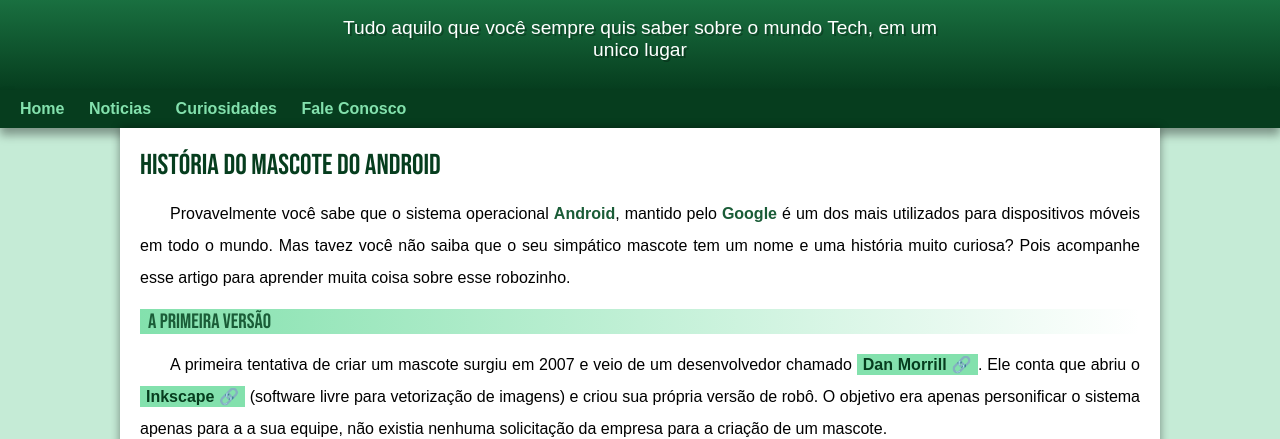
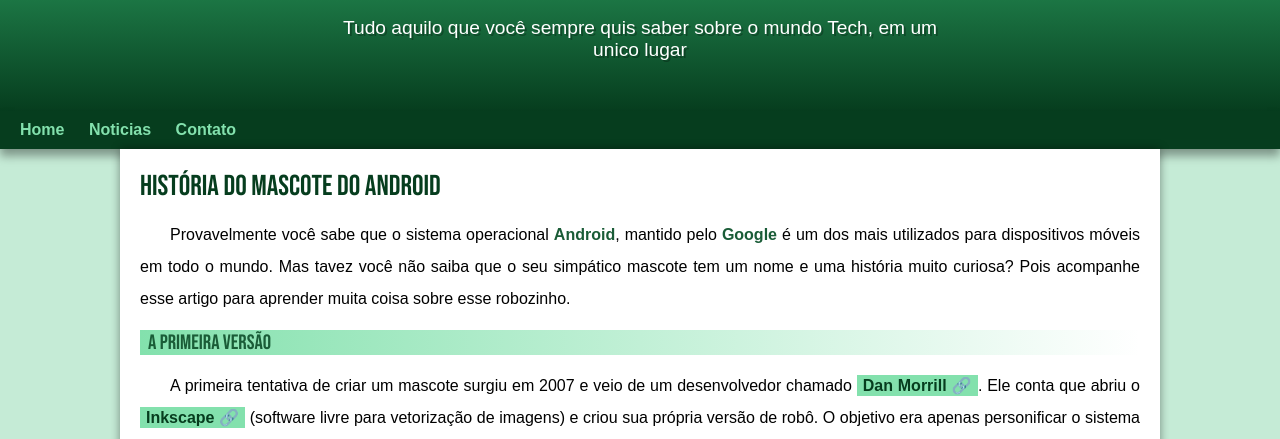
Before and after one commit to Israeldevelop/projeto-android, a plain HTML site: page index.html in a window 1280 px wide. Shown: the part 100-539 px from the top of the page. Drawn offline with Linux system fonts and the light colour scheme.

Commit message:
Problema de padding corrigido

```diff
--- a/estilo/style.css
+++ b/estilo/style.css
@@ -66,8 +66,9 @@ header > p {
     padding-right: 10px;
     padding-left: 10px;
     margin: auto;
+    padding-bottom: 50px;
     text-shadow: 2px 2px 0px rgba(0, 0, 0, 0.267);
-    margin-bottom: 20px;
+
 
 
 }
--- a/index.html
+++ b/index.html
@@ -16,8 +16,7 @@
     <nav>
         <a href="#">Home</a>
         <a href="#">Noticias</a>
-        <a href="#">Curiosidades</a>
-        <a href="#">Fale Conosco</a>
+        <a href="#">Contato</a>
     </nav>
     <main>
         <article>
```
